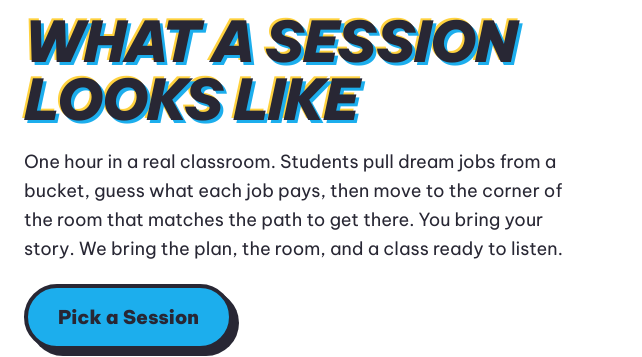
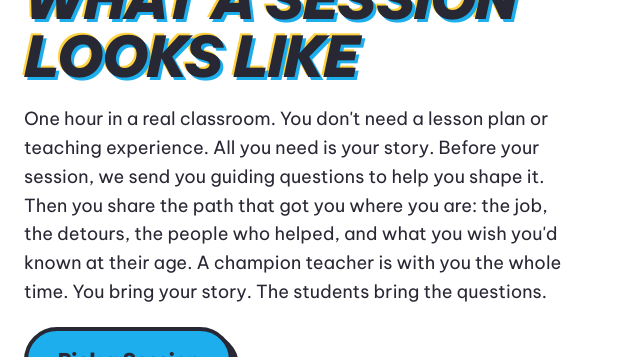
Before and after one commit to hard-hat-partners/campaha-site, a plain HTML site: page site/role-model.html in a window 1280 px wide. Shown: the part 1036-1393 px from the top of the page, 0-642 px from the left. Drawn offline with Linux system fonts and the light colour scheme.

Commit message:
Role Model: new What a session looks like copy
Co-Authored-By: Claude Opus 5.5 <noreply@anthropic.com>
Claude-Session: https://claude.ai/code/session_01F8cBqqUdv54mMQNasVypr4

```diff
--- a/site/role-model.html
+++ b/site/role-model.html
@@ -135,7 +135,7 @@ h1>span{margin:4px 0}
 <div style="flex: 1 1 440px; min-width: 0; display: flex; flex-direction: column; gap: 20px">
 <span style="align-self: flex-start; transform: rotate(-2deg); background: #282734; color: #ffffff; font-weight: 800; font-size: 14px; letter-spacing: 2px; padding: 8px 14px">INSIDE A SESSION</span>
 <h2 id="look-h" class="misreg-light" style="margin: 0; font-weight: 900; font-style: italic; font-size: clamp(34px, 4.4vw, 60px); line-height: 1.02; letter-spacing: -1.5px; text-transform: uppercase">What a session looks like</h2>
-<p style="margin: 0; max-width: 560px; font-size: 18px; line-height: 1.6">One hour in a real classroom. Students pull dream jobs from a bucket, guess what each job pays, then move to the corner of the room that matches the path to get there. You bring your story. We bring the plan, the room, and a class ready to listen.</p>
+<p style="margin: 0; max-width: 560px; font-size: 18px; line-height: 1.6">One hour in a real classroom. You don't need a lesson plan or teaching experience. All you need is your story. Before your session, we send you guiding questions to help you shape it. Then you share the path that got you where you are: the job, the detours, the people who helped, and what you wish you'd known at their age. A champion teacher is with you the whole time. You bring your story. The students bring the questions.</p>
 <a class="btn" href="#sessions" style="align-self: flex-start; display: inline-flex; align-items: center; min-height: 58px; padding: 0 30px; background: #1caeed; color: #282734; font-weight: 900; font-size: 19px; text-decoration: none; border: 4px solid #282734; border-radius: 999px; box-shadow: 6px 6px 0 #282734">Pick a Session</a>
 </div>
 <div style="flex: 1 1 520px; min-width: 0; display: flex; flex-wrap: wrap; justify-content: center; align-items: flex-start; gap: 32px; padding-bottom: 48px">
```
